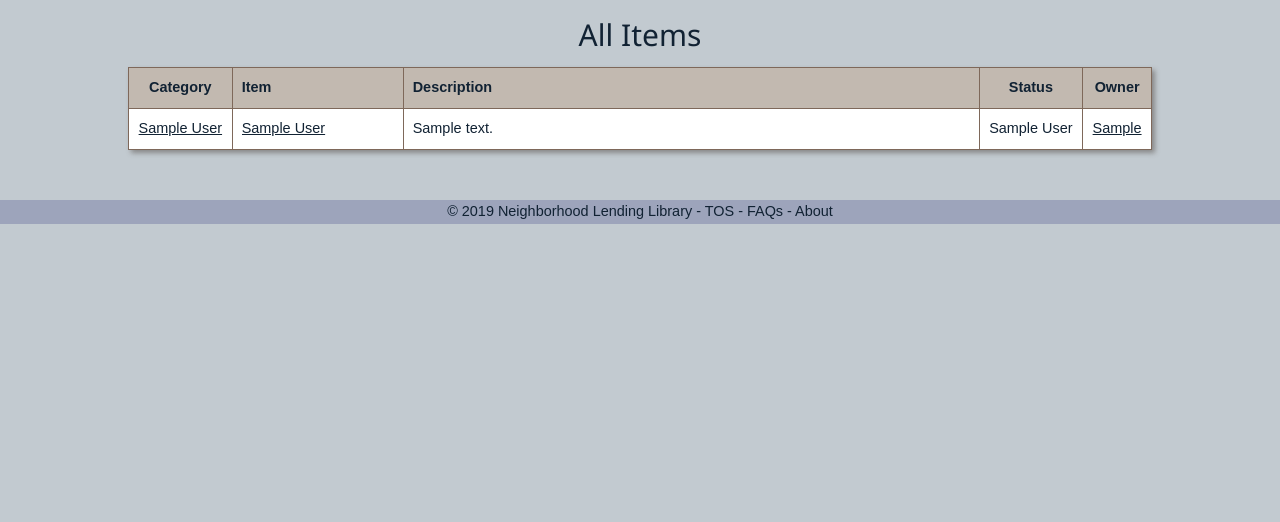
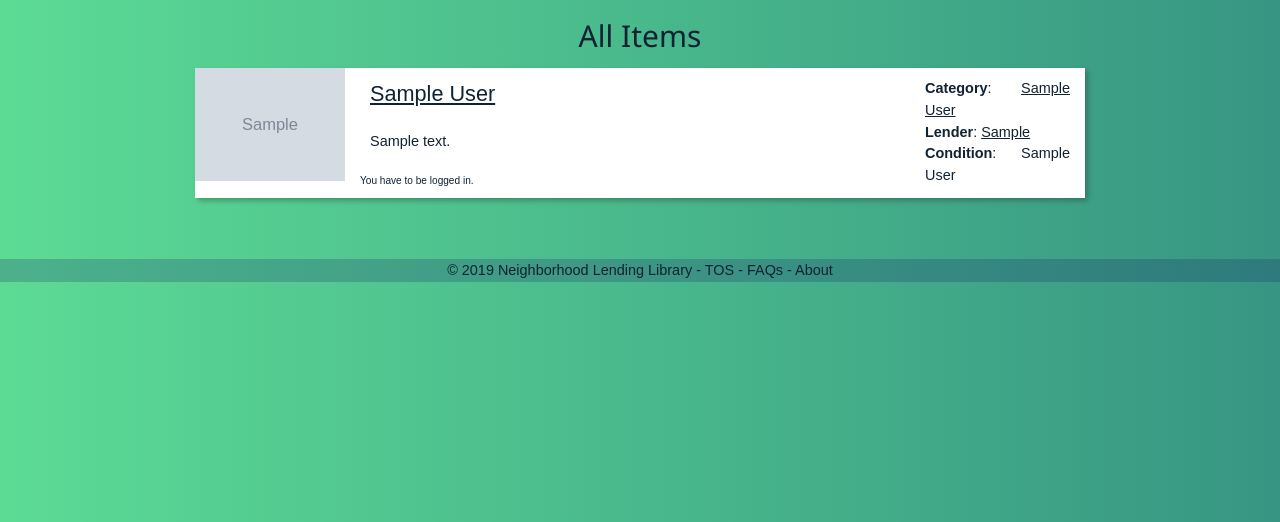
Before and after one commit to lar-mo/neighborbood-lending-library, a Django app: page / in a window 1280 px wide. Shown: the part 205-727 px from the top of the page. Run offline with Django 3.2, Linux system fonts and the light colour scheme; tables that the repository leaves empty hold one stand-in row (values such as "Sample post"); grey boxes marked "Sample" are stand-in pictures; some libraries are stand-ins or nearby versions; some web fonts are replaced.

Commit message:
savepoint: aug 17 @ 12:32

```diff
--- a/bibliotek/lendingLibrary/templates/lendingLibrary/base.html
+++ b/bibliotek/lendingLibrary/templates/lendingLibrary/base.html
@@ -9,7 +9,8 @@
     <!-- <link rel="stylesheet" href="https://maxcdn.bootstrapcdn.com/bootstrap/4.3.1/css/bootstrap.min.css"> -->
     <style media="screen" type="text/css">
       html, body {
-        background-color: #C2CAD0;
+        /* background-color: #5CDB95; */
+        background: linear-gradient(0.25turn, #5CDB95, #379683);
         box-sizing: border-box;
         margin: 0;
         padding: 0;
@@ -113,16 +117,16 @@
         width: 1024px;
         margin-top: 0;
         border-collapse: collapse;
-        box-shadow:         3px 3px 5px 0 #888;
+        /* box-shadow:         3px 3px 5px 0 #888;
         -moz-box-shadow:    3px 3px 5px 0 #888;
-        -webkit-box-shadow: 3px 3px 5px 0 #888;
+        -webkit-box-shadow: 3px 3px 5px 0 #888; */
       }
       tr, th, td {
-        border: 1px solid #7E685A;
+        border-bottom: 1px solid #7E685A;
         border-collapse: collapse;
       }
       th {
-        background-color: #C2B9B0;
+        background-color: rgba(255, 255, 255, 0.3);
       }
       td {
         background-color: #FFF;
@@ -146,20 +150,23 @@
         /* color: #333; */
       }
       .item_description {
-        display: block;
+        display: inline-block;
         min-width: 550px;
         max-width: 550px;
-        white-space: nowrap;
+      }
+      .fade {
+        display: block;
         overflow: hidden;
         text-overflow: ellipsis;
+        white-space: wrap;
       }
       .item_title {
         display: block;
-        min-width: 150px;
-        max-width: 150px;
-        white-space: nowrap;
-        overflow: hidden;
-        text-overflow: ellipsis;
+        /* deprecated by .item_title_new (next rule) */
+      }
+      .item_title_new {
+        display: block;
+        font-size: 1.5em;
       }
       .spacer {
         margin: 5px;
@@ -301,15 +315,68 @@
         text-decoration: underline;
         cursor: pointer;
       }
+      .item_list {
+        display: flex;
+        flex-direction: column;
+        justify-content: flex-start;
+        align-items: center;
+      }
+      .single_row {
+        display: flex;
+        flex-direction: row;
+        justify-content: flex-start;
+        align-items: flex-start;
+        margin: 0 auto 10px;
+        width: 890px;
+        box-shadow:         3px 3px 5px 0 rgba(25,25,25,0.3);
+        -moz-box-shadow:    3px 3px 5px 0 rgba(25,25,25,0.3);
+        -webkit-box-shadow: 3px 3px 5px 0 rgba(25,25,25,0.3);
+      }
+      .single_row > div > span {
+        padding: 10px;
+      }
+      .single_row > div {
+        padding-right: 15px;
+        margin: 0;
+      }
+      .single_row > div > div:first-child {
+        padding-top: 10px;
+        margin: 0;
+      }
+      .single_row:nth-child(even) {
+        background-color: #FFF;
+        /* background-color: rgba(255, 255, 255, 0.8); */
+        padding: 0;
+      }
+      .single_row:nth-child(odd) {
+        background-color: #FFF;
+        /* background-color: rgba(255, 255, 255, 0.95); */
+      }
+      .single_row > div:last-child {
+        text-align: justify;
+      }
+      .single_row > div > a > img {
+        width: 150px;
+        /* deprecated by item_detail_image (next rule)*/
+      }
+      .item_detail_image {
+        width: 150px;
+      }
+      .block_heading {
+        font-size: 2.1em;
+        text-align: center;
+        padding: 10px;
+        width: 100%;
+      }
     </style>
   </head>
   <body>
     <section>
-      <img src="https://lar-mo.com/images/lendingLib_logo.png" onclick="javascript:window.location.href='{% url 'lendingLibrary:index' %}'" onmouseover="">
+      <img src="https://lar-mo.com/images/lendingLib_logo2.png" onclick="javascript:window.location.href='{% url 'lendingLibrary:index' %}'" onmouseover="">
       <!-- <form action="{% url 'lendingLibrary:search_results' %}" method="POST"> -->
         <!-- {% csrf_token %} -->
-        <span><input type="search" id="q" name="q" placeholder="&nbsp;&nbsp;&nbsp;search for an item">
-        <button type="submit" id="search_btn"><b>Search</b></button></span>
+        <input type="search" id="q" class="w3-input" name="q" placeholder="&nbsp;&nbsp;&nbsp;search for an item">
+        <button type="submit" class="w3-button" id="search_btn"><b>Search</b></button>
       <!-- </form> -->
     </section>
     <header>
@@ -359,13 +426,13 @@
       <div>&copy; 2019 Neighborhood Lending Library - TOS - FAQs - About</div>
     </footer>
     <script type="text/javascript">
-      item_description = document.querySelectorAll('.item_description')
-      for (let i=0; i<item_description.length; ++i) {
-        item_description[i].onclick = function() {
-          item_description[i].style.whiteSpace = "normal"
-          item_description[i].style.overflow = "visible"
-        }
-      }
+      // item_description = document.querySelectorAll('.item_description')
+      // for (let i=0; i<item_description.length; ++i) {
+      //   item_description[i].onclick = function() {
+      //     item_description[i].style.whiteSpace = "normal"
+      //     item_description[i].style.overflow = "visible"
+      //   }
+      // }
       search_btn = document.querySelector('#search_btn')
       q = document.querySelector('#q')
       search_btn.onclick = function() {
--- a/bibliotek/lendingLibrary/templates/lendingLibrary/index.html
+++ b/bibliotek/lendingLibrary/templates/lendingLibrary/index.html
@@ -62,52 +62,66 @@
 {% block content %}
   <div id="item_list">
     {% if items %}
-      <table>
-        <tr>
-          <th>Category</th>
-          <th align="left">Item</th>
-          <th align="left">Description</th>
-          <th>Status</th>
-          <th>Owner</th>
-        </tr>
         {% for item in items %}
-        <tr>
-          <td align="center"><a href="{% url 'lendingLibrary:category' item.category %}">{{item.category}}</a></td>
-          {% if item.category.name == "Books" %}
-            <td><span class="item_title">"<a href="{% url 'lendingLibrary:item_details' item.id item.slug %}">{{item.name}}</a>"</span></td>
+        <div class="single_row">
+          <div>
+            <a href="{% url 'lendingLibrary:item_details' item.id item.slug %}"><img src="{{item.image_url}}" class="item_detail_image"/></a>
+          </div>
+          <div>
+            <span class="item_title_new">
+              <a href="{% url 'lendingLibrary:item_details' item.id item.slug %}">{{item.name}}</a>
+            </span>
+            {% if item.description != '' %}
+            <span class="item_description fade" style="width: 580px">{{item.description}}</span>
             {% else %}
-            <td><span class="item_title"><a href="{% url 'lendingLibrary:item_details' item.id item.slug %}">{{item.name}}</a></span></td>
+            <span class="item_description fade" style="width: 580px"><i>no description</i></span>
             {% endif %}
-          {% if item.description != '' %}
-            <td><span class="item_description" style="width: 585px">{{item.description}}</span></td>
+            {% if request.user.username %}
+              <div align="center" style="padding: 10px">
+                <span><b>Status</b>:
+                    {% if item.item_status.name == "Available" %}
+                      <span style="font-weight: bold; color: #379683">
+                        {{item.item_status}}
+                      </span>
+                    {% elif item.item_status.name == "Requested" %}
+                      <span style="font-weight: bold; color: #05386B">
+                        {{item.item_status}}
+                      </span>
                     {% else %}
-            <td><span class="item_description" style="width: 585px"><i>no description</i></span></td>
+                      <span style="font-weight: bold; color: #FC4445">
+                        {{item.item_status}}
+                      </span>
                     {% endif %}
-          {% if item.item_status.name == "Available" %}
-            <td style="background-color:lightgreen" align="center">{{item.item_status}}</td>
-          {% elif item.item_status.name == "Unavailable" %}
-            <td style="background-color:yellow" align="center">{{item.item_status}}</td>
-          {% elif item.item_status.name == 'Checked Out' %}
-            <td style="background-color:#E7717D" align="center">{{item.item_status}}</td>
-          {% elif item.item_status.name == "Requested" %}
-            <td style="background-color:blue;color:#FFF" align="center">{{item.item_status}}</td>
+                </span>
+                {% if item.item_status.name != 'Unavailable' and item.item_status.name != 'Requested' and item.item_status.name != 'Checked Out' %}
+                <form action="{% url 'lendingLibrary:request_item' %}" method="post">
+                  {% csrf_token %}
+                  <input type="hidden" name="user_item" value="{{item.id}}"/>
+                  <input type="hidden" name="borrower" value="{{request.user.id}}"/>
+                  <button type="submit">Request</button>
+                </form>
                 {% else %}
-            <td style="background-color:white" align="center">{{item.item_status}}</td>
+                <button style="visibility: hidden">--------</button>
                 {% endif %}
+              </div>
+            {% else %}
+              <p style="font-size:0.7em">You have to be logged in.</p>
+            {% endif %}
+          </div>
+          <div>
+            <!-- Available, Unavailable, Checked Out, Requested, Hidden, Lost -->
+            <div><b>Category</b>: <a href="{% url 'lendingLibrary:category' item.category %}">{{item.category|title}}</a></div>
             {% if item.owner.username == request.user.username %}
-            <td align="center">
-              <a href="{% url 'lendingLibrary:my_items' %}">{{item.owner.username|title}}</a>
-            </td>
+              <div><b>Lender</b>: <a href="{% url 'lendingLibrary:my_items' %}">{{item.owner.username|title}}</a></div>
             {% else %}
-            <td align="center">
-              <a href="user/{{item.owner.id}}/">{{item.owner.username|title}}</a>
-            </td>
+              <div><b>Lender</b>: <a href="/user/{{item.owner.id}}/">{{item.owner.username|title}}</a></div>
             {% endif %}
-        </tr>
+            <div><b>Condition</b>: {{item.condition}}</div>
+          </div>
+        </div> <!-- end of 'single_row' -->
         {% endfor %}
-      </table>
     {% else %}
-      <p>No items are available.</p>
+      <p><i>There are 0 available items in this category.</i></p>
     {% endif %}
   </div> <!-- end of 'item_list' -->
 {% endblock %}
--- a/bibliotek/lendingLibrary/templates/lendingLibrary/item_details.html
+++ b/bibliotek/lendingLibrary/templates/lendingLibrary/item_details.html
@@ -12,7 +12,7 @@
   <div class="item_details">
     <div class="item_details_text">
       <h3 style="text-align: left">{{item.name}}</h3>
-      <span class="description">{{item.description}}</span>
+      <span>{{item.description}}</span>
       <div class="item_fields">
         <div class="field">
           <span>&nbsp;Category: </span>
```
Also changed, not shown: other parts of bibliotek/lendingLibrary/templates/lendingLibrary/base.html (+41 -31 lines), bibliotek/lendingLibrary/templates/lendingLibrary/category.html (+36 -37 lines), bibliotek/lendingLibrary/templates/lendingLibrary/search_results.html (+24 -40 lines), bibliotek/lendingLibrary/templates/lendingLibrary/user_items.html (+31 -35 lines). Lines whose indentation alone changed are shown as unchanged.
